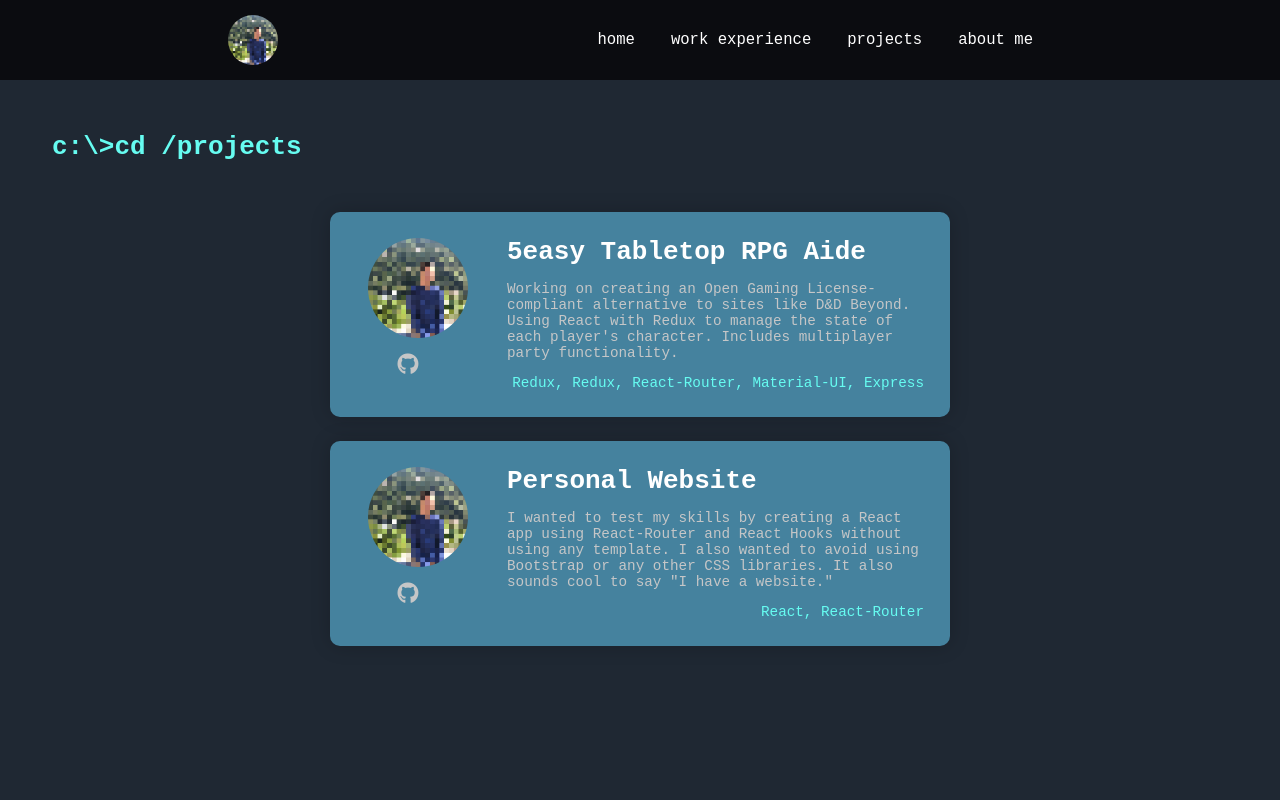
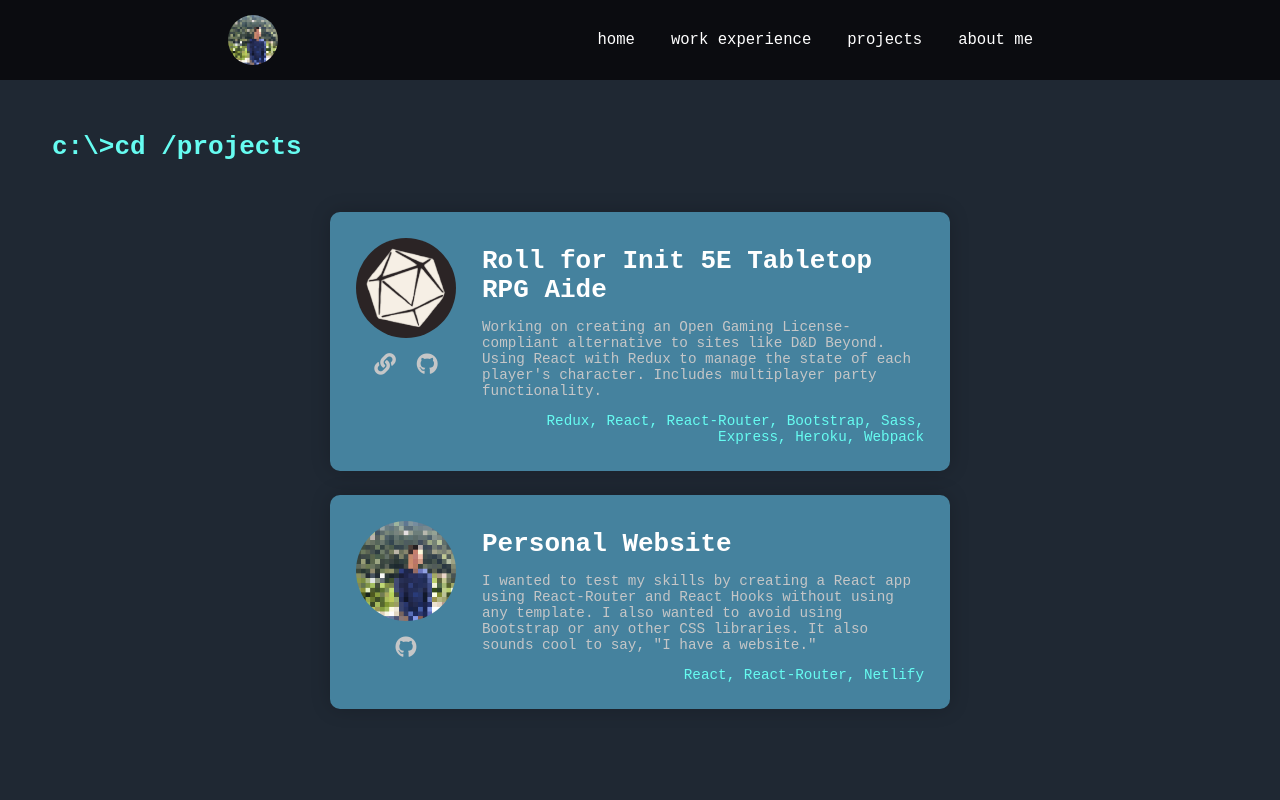
Before and after one commit to seanpstanley/personal-website, a React (Create React App) app: page /projects in a window 1280 px wide. Shown: the top 800 px of the page. Built offline with nearby package versions, Linux system fonts and the light colour scheme.

Commit message:
added site logo for roll for init, styling updates, content fixes

```diff
--- a/src/components/Card.js
+++ b/src/components/Card.js
@@ -7,18 +7,17 @@ export default function Card(props) {
             <div className='card-link'>
                 <div className='profile-sidebar'>
                     <img className='profile-image' src={props.img} alt={props.alt} />
-                    <ul className='social-list'>
-                        <li className='social-item'>
-                            <a aria-label={props.link_names[0]} className='social-link' href={props.links[0]}>
-                                <i class={props.icons[0]} />
-                            </a>
-                        </li>
-                        <li className='social-item'>
-                            <a aria-label={props.link_names[1]} className='social-link' href={props.links[1]}>
-                                <i class={props.icons[1]} />
-                            </a>
-                        </li>
-                    </ul>
+                    {Array.isArray(props.icons) && (
+                        <ul className='social-list'>
+                            {props.icons.map((icon, idx) =>
+                                <li className='social-item'>
+                                    <a aria-label={props.link_names[idx]} className='social-link' href={props.links[idx]}>
+                                        <i class={props.icons[idx]} />
+                                    </a>
+                                </li>
+                            )}
+                        </ul>
+                    )}
                 </div>
                 <div className='profile-main'>
                     <h2 className='profile-name'>{props.company}</h2>
--- a/src/components/Cards.css
+++ b/src/components/Cards.css
@@ -34,6 +34,13 @@
   color: white;
   text-align: center;
   padding: 2em;
+  transition: all 0.5s ease;
+}
+.card:hover,
+.card:focus {
+  -webkit-box-shadow: 0 0 5px 1px #66fcf1;
+  -moz-box-shadow: 0 0 5px 1px #66fcf1;
+  box-shadow: 0 0 5px 1px #66fcf1;
 }
 
 .card-link {
@@ -44,6 +51,7 @@
 }
 
 .profile-name {
+  margin-top: 0.7rem;
   font-size: 2rem;
   line-height: 1.1;
 }
@@ -61,7 +69,7 @@
 
 .profile-position {
   font-size: 1.1rem;
-    margin:0;
+  margin: 0;
   color: #66fcf1;
   margin-bottom: 1em;
 }
@@ -82,22 +90,20 @@
   display: flex;
   justify-content: center;
   list-style: none;
-    margin: 0;
-    padding: 0.7em;
-    width: 125px;
-    margin: 0 auto;
+  max-width: 125px;
+  margin: 0.7em auto 0 auto;
   font-size: 1.35em;
 }
 
 .social-link {
   color: #c5c6c7;
   padding: 0.6em;
+  transition: all 0.3s ease;
 }
 
 .social-link:hover,
 .social-link:focus {
   color: #66fcf1;
-    transition: 0.3s ease-out;
 }
 
 @media (min-width: 600px) {
--- a/src/components/ExperienceCards.js
+++ b/src/components/ExperienceCards.js
@@ -22,11 +22,11 @@ export default function ExperienceCards() {
                                 augmented reality learning platform for prototyping electronic circuits using
                                 OpenCV&#39;s deep learning libraries with Python. Incorporates real-time
                                 feedback on mistakes made by users. Co-authoring a soon-to-be published
-                                research paper on the project'
+                                research paper on the project.'
                             tech='Python, OpenCV, Open Sound Control, Unity'
-                            link_names={['','']}
-                            links={['', '']}
-                            icons={['','']}
+                            // link_names={['','']}
+                            // links={['', '']}
+                            // icons={['','']}
                         />
                     </ul>
                     <ul className='cards__items'>
@@ -40,9 +40,9 @@ export default function ExperienceCards() {
                                 for UF&#39;s Textbook Exchange web service with goals of modernizing the
                                 site&#39;s look and reducing load times by at least 50%.'
                             tech='React, React-Router, Bootstrap, Express'
-                            link_names={['GitHub','']}
+                            link_names={['GitHub']}
                             links={['https://github.com/seanpstanley/react-gator-trader/', '']}
-                            icons={['fab fa-github', '']}
+                            icons={['fab fa-github']}
                         />
                     </ul>
                     <ul className='cards__items'>
@@ -56,7 +56,7 @@ export default function ExperienceCards() {
                                 React web application. Used Figma to mock up high-fidelity prototypes of
                                 modular React components. Included order and payment processing functionality
                                 usign Stripe.'
-                            tech='React, React-Router, Bootstrap, Heroku'
+                            tech='React, React-Router, Bootstrap, Heroku, MongoDB'
                             link_names={['XDG Website','GitHub']}
                             links={['http://xdg-site.herokuapp.com/', 'https://github.com/CEN30315A/Site/']}
                             icons={['fas fa-link', 'fab fa-github']}
@@ -74,9 +74,6 @@ export default function ExperienceCards() {
                             neural networks (DNN) module with Java to facilitate recognition of several
                             kinds of objects that the robot interacted with contextually.'
                             tech='Java, OpenCV'
-                            link_names={['','']}
-                            links={['', '']}
-                            icons={['', '']}
                         />
                     </ul>
                 </div>
--- a/src/components/Footer.css
+++ b/src/components/Footer.css
@@ -65,16 +65,16 @@
 .footer-link-items a {
   color: #c5c6c7;
   text-decoration: none;
+  transition: all 0.3s ease;
 }
 
-.footer-link-items a > h2{
+.footer-link-items a > h2 {
   color: #ffffff;
   text-decoration: none;
 }
 
 .footer-link-items a:hover {
   color: #66fcf1;
-    transition: 0.3s ease-out;
 }
 
 /* Social Icons */
--- a/src/components/Navbar.css
+++ b/src/components/Navbar.css
@@ -63,11 +63,11 @@
   text-decoration: none;
   padding: 0.5rem 1rem;
   height: 100%;
+  transition: all 0.2s ease;
 }
 
 .nav-links:hover {
   border-bottom: 4px solid #66fcf1;
-  transition: all 0.2s ease-out;
 }
 
 .fa-bars {
@@ -141,6 +141,7 @@
   .fa-times {
     color: #66fcf1;
     font-size: 2rem;
+    transform: translate(-22%, -10%);
   }
 
   .nav-links-mobile {
--- a/src/components/ProjectsCards.js
+++ b/src/components/ProjectsCards.js
@@ -13,18 +13,18 @@ export default function ProjectsCards() {
                 <div className='cards__wrapper'>
                     <ul className='cards__items'>
                         <Card
-                            company='5easy Tabletop RPG Aide'
-                            img='../../images/site_logo.png'
+                            company='Roll for Init 5E Tabletop RPG Aide'
+                            img='../../images/roll_for_init_logo.png'
                             alt='Site logo'
                             dates=''
                             position=''
                             text='Working on creating an Open Gaming License-compliant alternative to sites
                                 like D&#38;D Beyond. Using React with Redux to manage the state of each
                                 player&#39;s character. Includes multiplayer party functionality.'
-                            tech='Redux, Redux, React-Router, Material-UI, Express'
-                            link_names={['GitHub','']}
-                            links={['https://github.com/kaseykaufmann/Roll-For-Init/', '']}
-                            icons={['fab fa-github','']}
+                            tech='Redux, React, React-Router, Bootstrap, Sass, Express, Heroku, Webpack'
+                            link_names={['RollForInit','GitHub']}
+                            links={['https://rollforinit.herokuapp.com/', 'https://github.com/Roll-For-Init/Roll-For-Init']}
+                            icons={['fas fa-link','fab fa-github']}
                         />
                     </ul>
                     <ul className='cards__items'>
@@ -36,11 +36,11 @@ export default function ProjectsCards() {
                             position=''
                             text='I wanted to test my skills by creating a React app using React-Router and
                                 React Hooks without using any template. I also wanted to avoid using Bootstrap
-                                or any other CSS libraries. It also sounds cool to say "I have a website."'
-                            tech='React, React-Router'
-                            link_names={['GitHub','']}
-                            links={['https://github.com/seanpstanley/personal-website/', '']}
-                            icons={['fab fa-github', '']}
+                                or any other CSS libraries. It also sounds cool to say, "I have a website."'
+                            tech='React, React-Router, Netlify'
+                            link_names={['GitHub']}
+                            links={['https://github.com/seanpstanley/personal-website/']}
+                            icons={['fab fa-github']}
                         />
                     </ul>
                 </div>
```
Also changed, not shown: public/images/roll_for_init_logo.png (added), 1 other file (tests, documents, lock files or other folders). Lines whose indentation alone changed are shown as unchanged.
